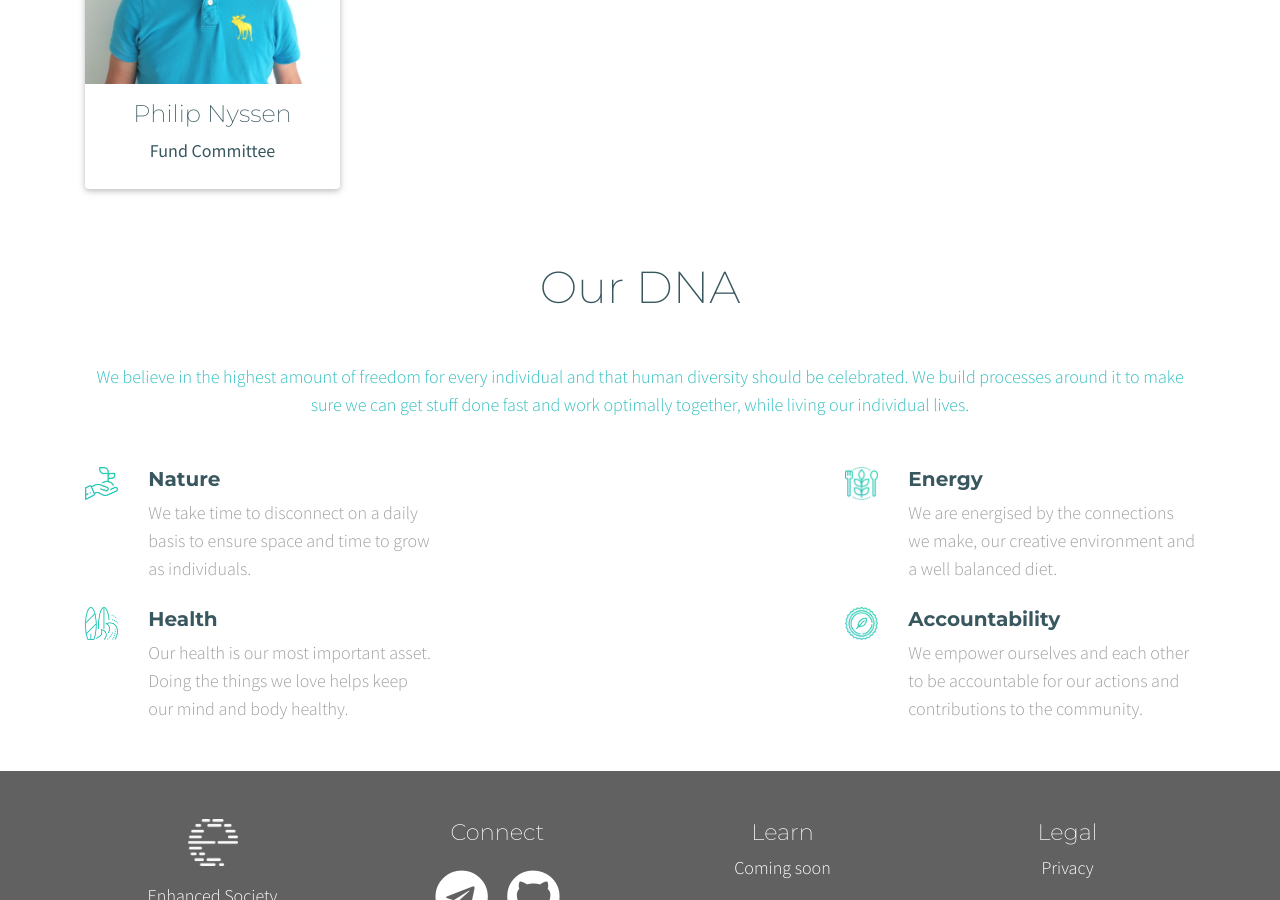
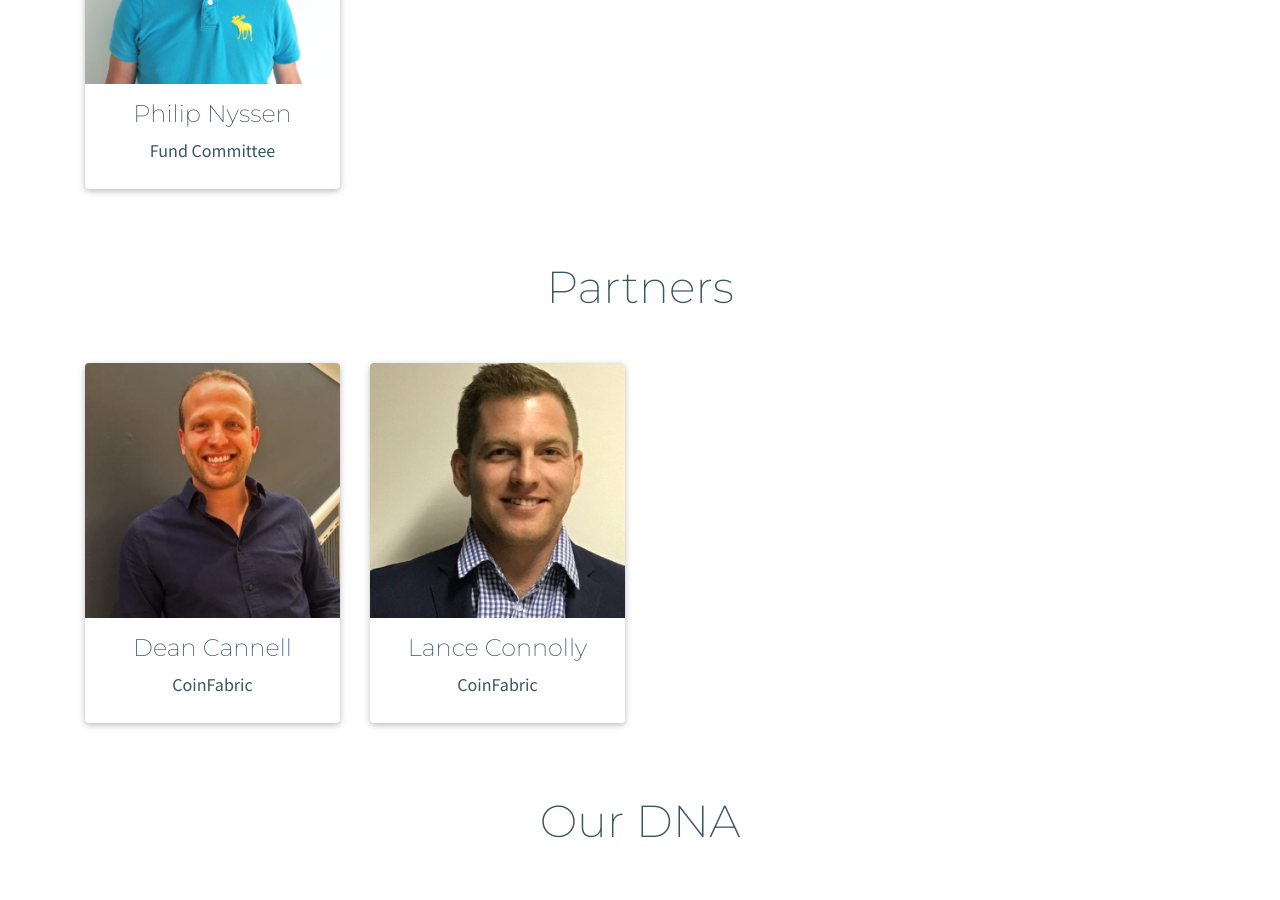
Before and after one commit to enhancedsociety/old-website, a Jekyll site: the page built from index.html, in a window 1280 px wide and 900 px high, scrolled down 3836 px. Built offline with Jekyll 4.4.1, drawn with Linux system fonts in a browser that asks for light colours; nearby versions of some CDN libraries; a script that is not in the unit is left out.

Commit message:
Added Partner Section

```diff
--- a/index.html
+++ b/index.html
@@ -277,6 +277,37 @@ header_excerpt: New Possibilities... The Decentralised World Is Here
 
 	</div>
 
+	<h2 class="my-5">Partners</h2>
+	<p>
+
+	</p>
+	<div class="row mt-5">
+		<div class="col-6 col-sm-6 col-md-4 col-lg-3 mb-4">
+			<div class="card card-cascade wider">
+				<div class="view overlay">
+					<img src="/assets/img/profiles/dean.png" class="img-fluid">
+				</div>
+				<div class="card-body text-center pt-3 pb-2">
+					<h4 class="title">Dean Cannell</h4>
+					<p>CoinFabric</p>
+				</div>
+			</div>
+		</div>
+
+		<div class="col-6 col-sm-6 col-md-4 col-lg-3 mb-4">
+			<div class="card card-cascade wider">
+				<div class="view overlay">
+					<img src="/assets/img/profiles/lance.png" class="img-fluid">
+				</div>
+				<div class="card-body text-center pt-3 pb-2">
+					<h4 class="title">Lance  Connolly</h4>
+					<p>CoinFabric</p>
+				</div>
+			</div>
+		</div>
+
+	</div>
+
 	<h2 class="my-5">Our DNA</h2>
 	<p class="highlight">
 		We believe in the highest amount of freedom for every individual and that human diversity should be celebrated.  We build processes around it to make sure we can get stuff done fast and work optimally together, while living our individual lives.
```
